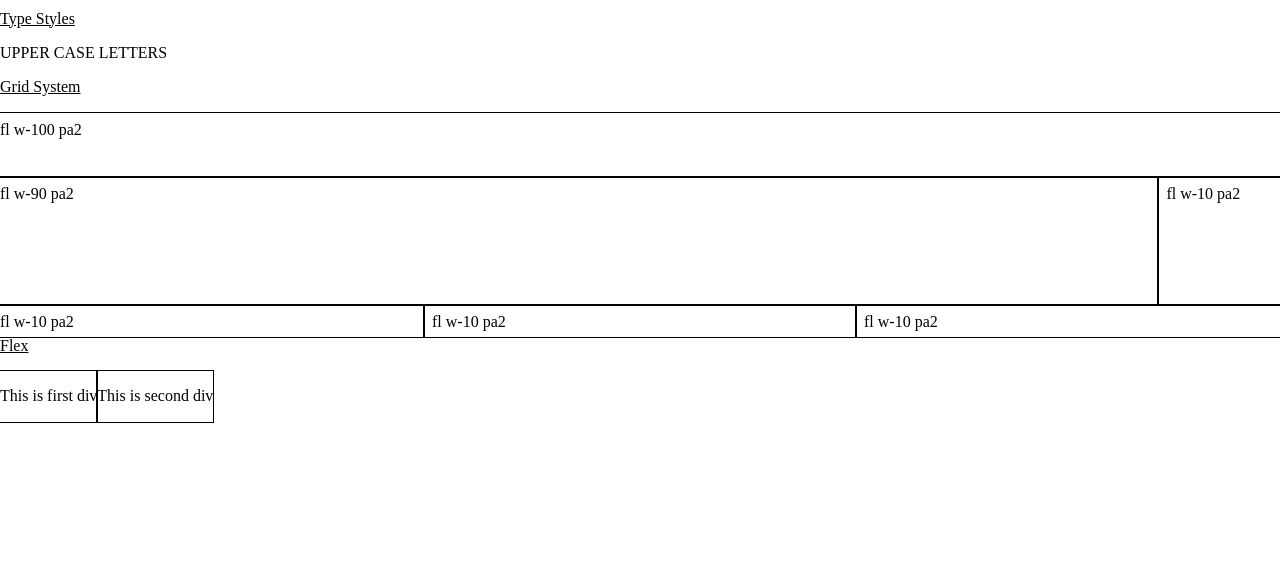
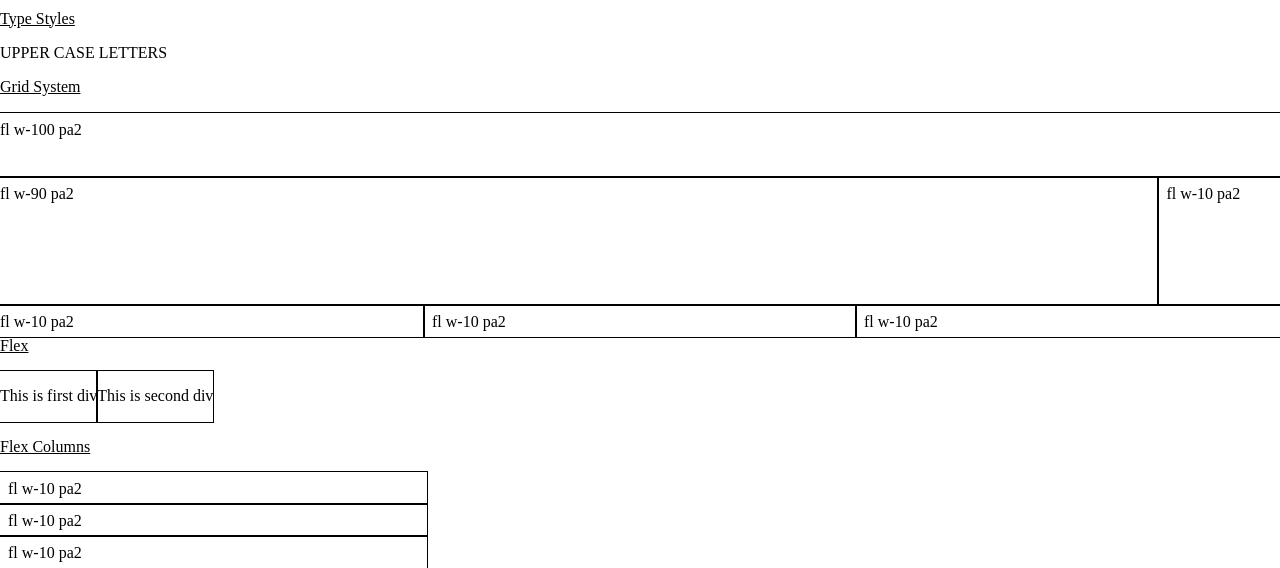
Before and after one commit to gihanmu/tachyons-examples, a plain HTML site: page index.html in a window 1280 px wide. Shown: the part 250-818 px from the top of the page. Drawn offline with Linux system fonts and the light colour scheme.

Commit message:
Flex columns

```diff
--- a/index.html
+++ b/index.html
@@ -48,6 +48,13 @@
     </div>
 
 
+    <p class="underline">Flex Columns</p>
+
+    <div class="flex flex-column">
+      <div class="fl w-third pa2 outline h2">fl w-10 pa2</div>
+      <div class="fl w-third pa2 outline h2">fl w-10 pa2</div>
+      <div class="fl w-third pa2 outline h2">fl w-10 pa2</div>
+    </div>
 
   </body>
 </html>
```
